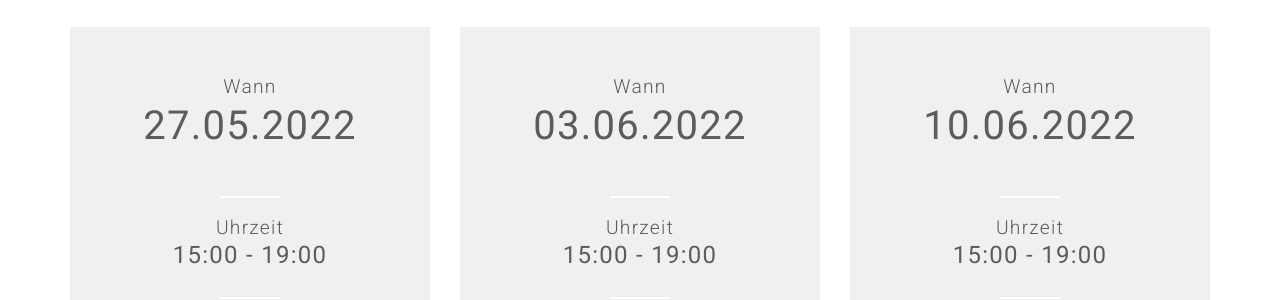
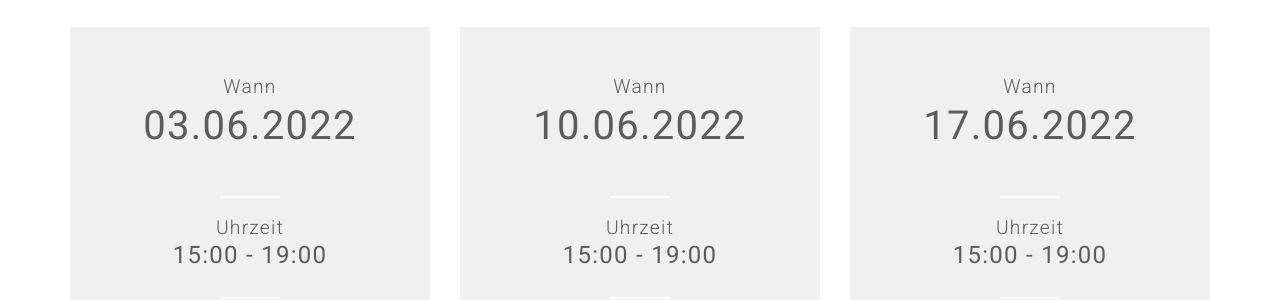
Before and after one commit to coderdojo-wien/coderdojo-wien.github.io, a Jekyll site: the page built from index.html, in a window 1280 px wide and 900 px high, scrolled down 3869 px. Shown: the part 185-485 px from the top of the window. Built offline with Jekyll 4.4.1, drawn with Linux system fonts in a browser that asks for light colours; nearby versions of some CDN libraries; comment, search, counter and statistics services are not loaded; some of the changed lines change nothing that is shown; some of the changed text lies outside the part shown.

Commit message:
Update events.yml

```diff
--- a/_data/events.yml
+++ b/_data/events.yml
@@ -3,16 +3,6 @@ title: "Termine"
 description: "Ein Anmeldung ist für die Teilnahme an den online CoderDojos nicht erforderlich. Das genaue Workshopprogramm mit den Teilnahmelinks finden sie in unserem aktuellen Newsletter, der jeweils bis spätestens den Tag davor versendet wird und auf unserer Hompepage https://www.facebook.com/coderdojowien. </br><b>Für die Teilnahme an offline CoderDojos ist unbedingt eine Anmeldung erforderlich!</b>"
 
 events-list:
-- event-date: 27.05.2022
-  event-time: 15:00 - 19:00
-  event-startdate: 2022-05-27T15:00:00+0100
-  event-enddate: 2022-05-27T19:00:00+0100
-  event-name: Online CoderDojo
-  event-type: Online
-  event-place: Online Dojo
-  event-place-name: Online
-  event-url: "https://linz.coderdojo.net/termine/"
-
 - event-date: 03.06.2022
   event-time: 15:00 - 19:00
   event-startdate: 2022-06-03T15:00:00+0100
@@ -33,6 +23,16 @@ events-list:
   event-place-name: Online
   event-url: "https://linz.coderdojo.net/termine/"
 
+- event-date: 17.06.2022
+  event-time: 15:00 - 19:00
+  event-startdate: 2022-06-10T17:00:00+0100
+  event-enddate: 2022-06-17T19:00:00+0100
+  event-name: Online CoderDojo
+  event-type: Online
+  event-place: Online Dojo
+  event-place-name: Online
+  event-url: "https://linz.coderdojo.net/termine/"
+
 # - event-date: 17.01.2022
 #   event-time: 15:00 - 19:00
 #   event-startdate: 2022-01-17T15:00:00+0100
```
